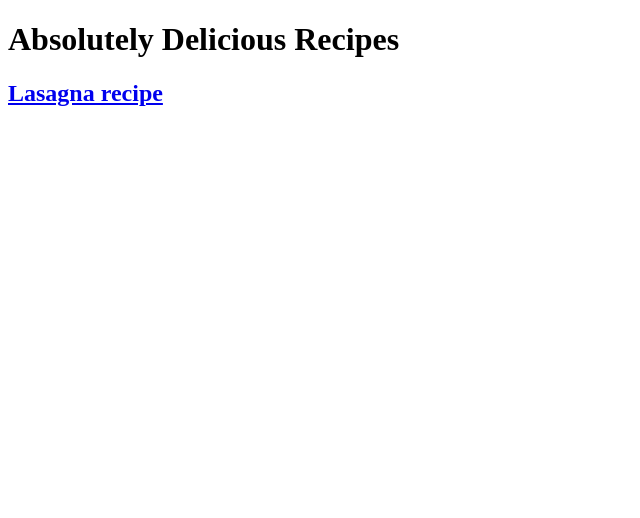
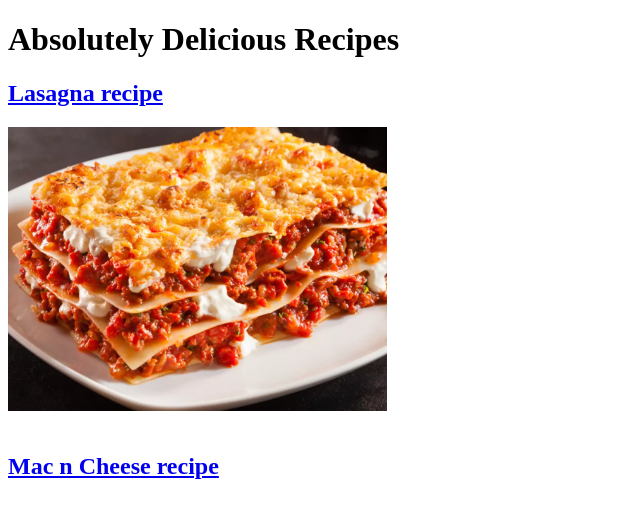
Before and after one commit to Sesshi862/odin-recipes, a plain HTML site: page index.html in a window 1280 px wide. Shown: the whole page, without its empty margins (0-640 px from the left). Drawn offline with Linux system fonts and the light colour scheme.

Commit message:
added lasagna image yay

```diff
--- a/index.html
+++ b/index.html
@@ -10,5 +10,11 @@
     <body>
         <h1>Absolutely Delicious Recipes</h1>
         <h2><a href = Recipes/lasagna.html>Lasagna recipe</a></h2>
+        <img src = "images/lasagna2.jpg" width = "30%" class = "lasagna-image">
+
+        <br>
+        <br>
+
+        <h2><a href = Recipes/mac-n-cheese.html>Mac n Cheese recipe</a></h2>
     </body>
 </html>
```
Also changed, not shown: Recipes/mac-n-cheese.html (added).
